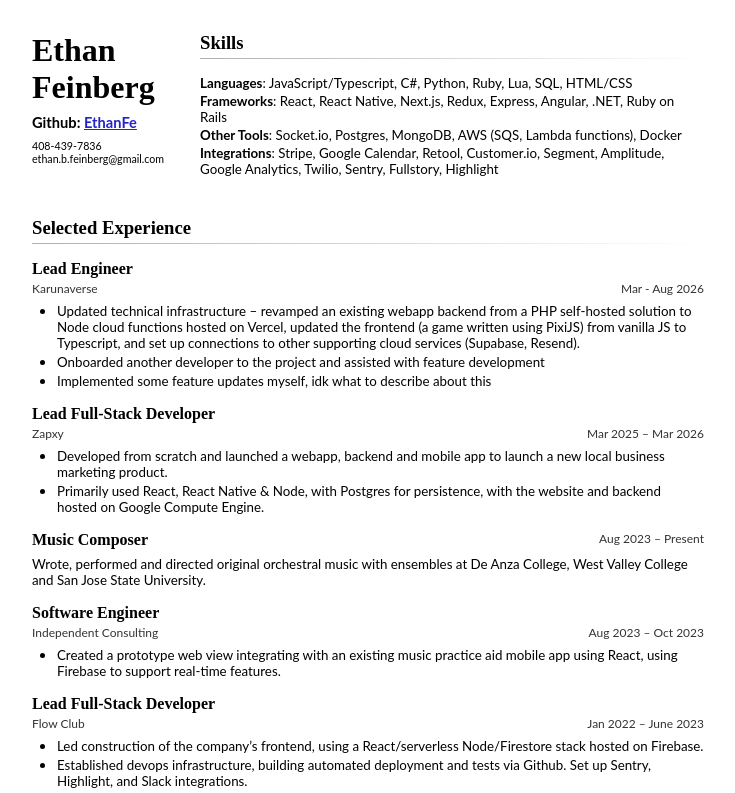
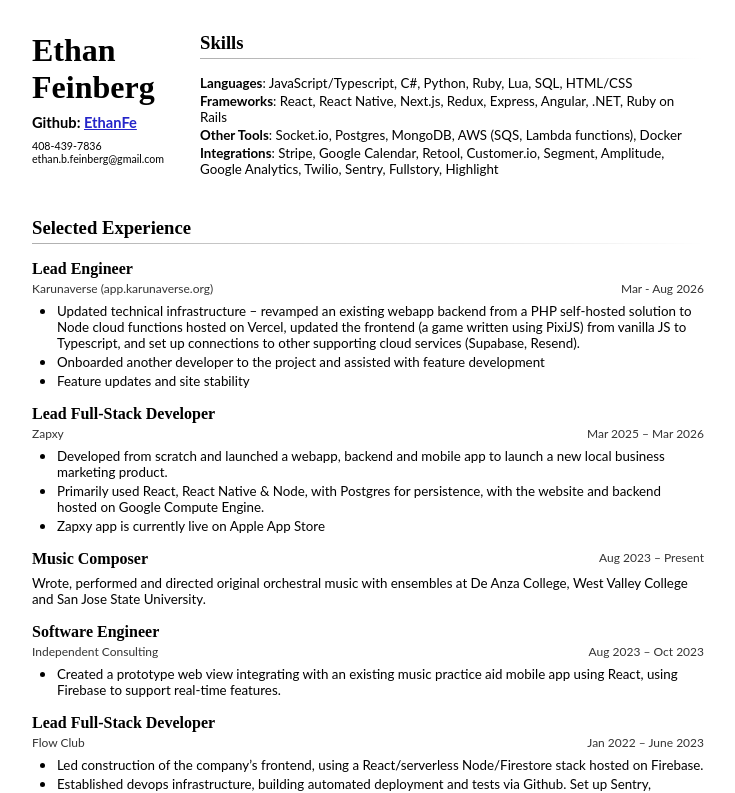
Before and after one commit to EthanFe/htmlsume, a Next.js app: page / in a window 1280 px wide. Shown: the top 793 px of the page, without its empty margins (272-1007 px from the left). Built offline with nearby package versions, Linux system fonts and the light colour scheme.

Commit message:
Update company name and descriptions in experience

```diff
--- a/src/app/experience.ts
+++ b/src/app/experience.ts
@@ -1,12 +1,12 @@
 export const experience = [
   {
     title: "Lead Engineer",
-    company: "Karunaverse",
+    company: "Karunaverse (app.karunaverse.org)",
     period: "Mar - Aug 2026",
     descriptions: [
       "Updated technical infrastructure – revamped an existing webapp backend from a PHP self-hosted solution to Node cloud functions hosted on Vercel, updated the frontend (a game written using PixiJS) from vanilla JS to Typescript, and set up connections to other supporting cloud services (Supabase, Resend).",
       "Onboarded another developer to the project and assisted with feature development",
-      "Implemented some feature updates myself, idk what to describe about this"
+      "Feature updates and site stability"
     ],
     skipCompany: false
   },
@@ -17,6 +17,7 @@ export const experience = [
     descriptions: [
       "Developed from scratch and launched a webapp, backend and mobile app to launch a new local business marketing product.",
       "Primarily used React, React Native & Node, with Postgres for persistence, with the website and backend hosted on Google Compute Engine.",
+      "Zapxy app is currently live on Apple App Store"
     ],
     skipCompany: false
   },
```
